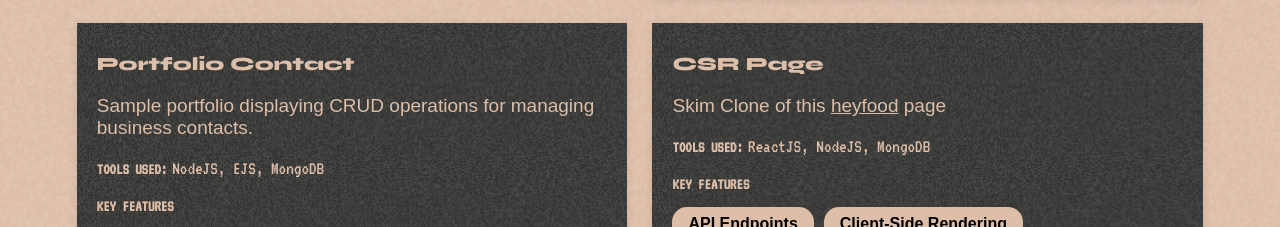
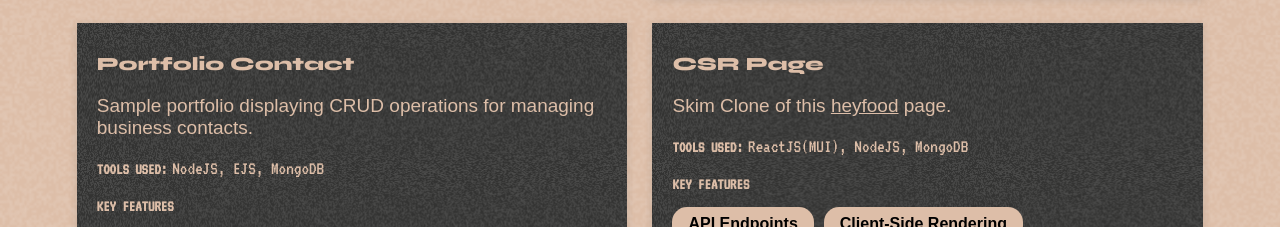
Before and after one commit to PhemiT/portfolio-v1, a Next.js app: page / in a window 1280 px wide. Shown: the part 1406-1633 px from the top of the page. Built offline with nearby package versions, Linux system fonts and the light colour scheme; a web font is replaced by a local one.

Commit message:
Update Work.tsx

```diff
--- a/modules/Work.tsx
+++ b/modules/Work.tsx
@@ -49,11 +49,11 @@ const Work = () => {
                       <WorkAlt
                     heading='CSR Page'
                     desc={<>
-                        Skim Clone of this <Heyfood /> page
+                        Skim Clone of this <Heyfood /> page.
                     </>}
                     repoLink='https://github.com/PhemiT/test-client'
                     liveLink='https://test-client-alpha.vercel.app/'
-                    tools='ReactJS, NodeJS, MongoDB'
+                    tools='ReactJS(MUI), NodeJS, MongoDB'
                     features={['API Endpoints', 'Client-Side Rendering']}
                      />
                 </div>
```
